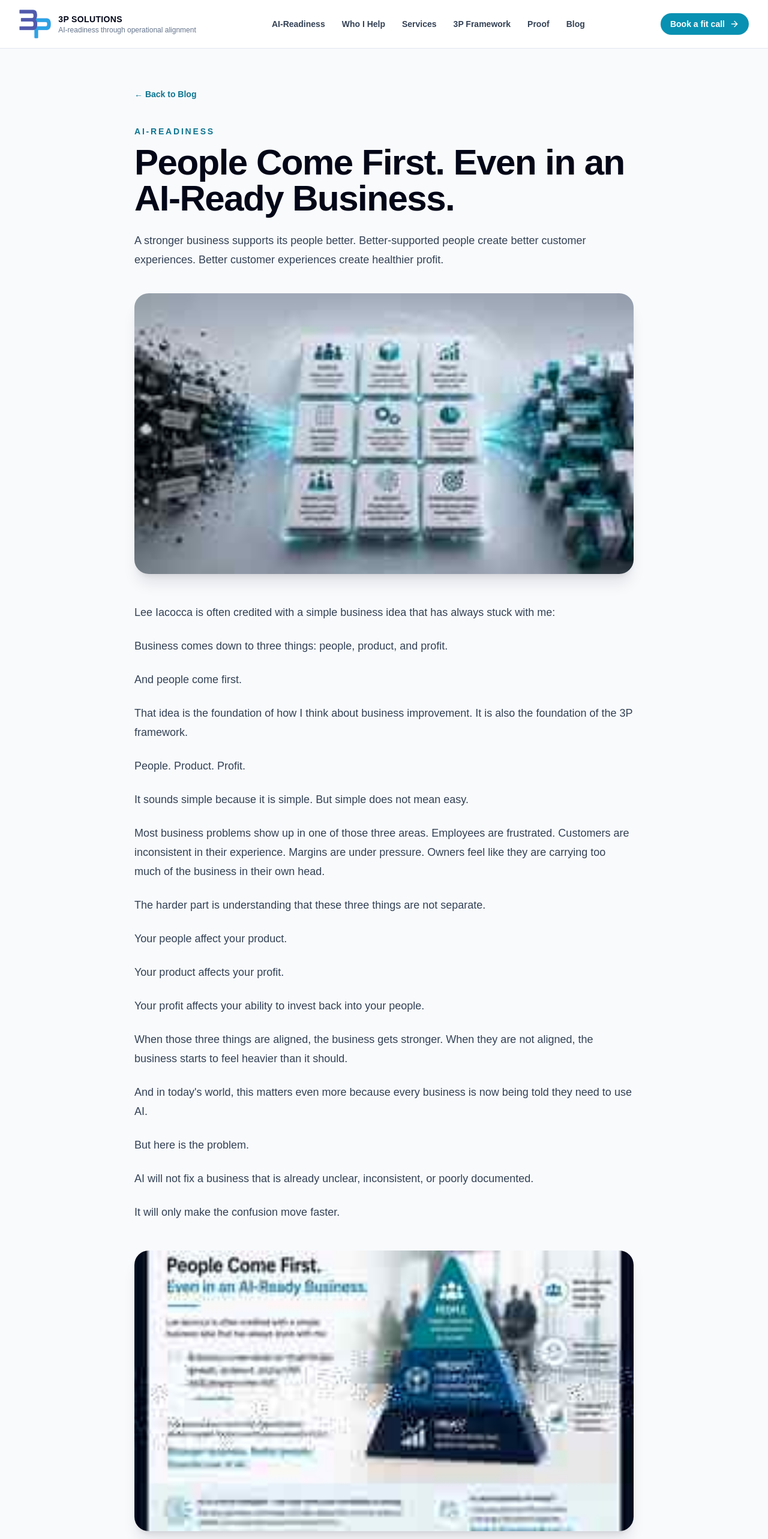
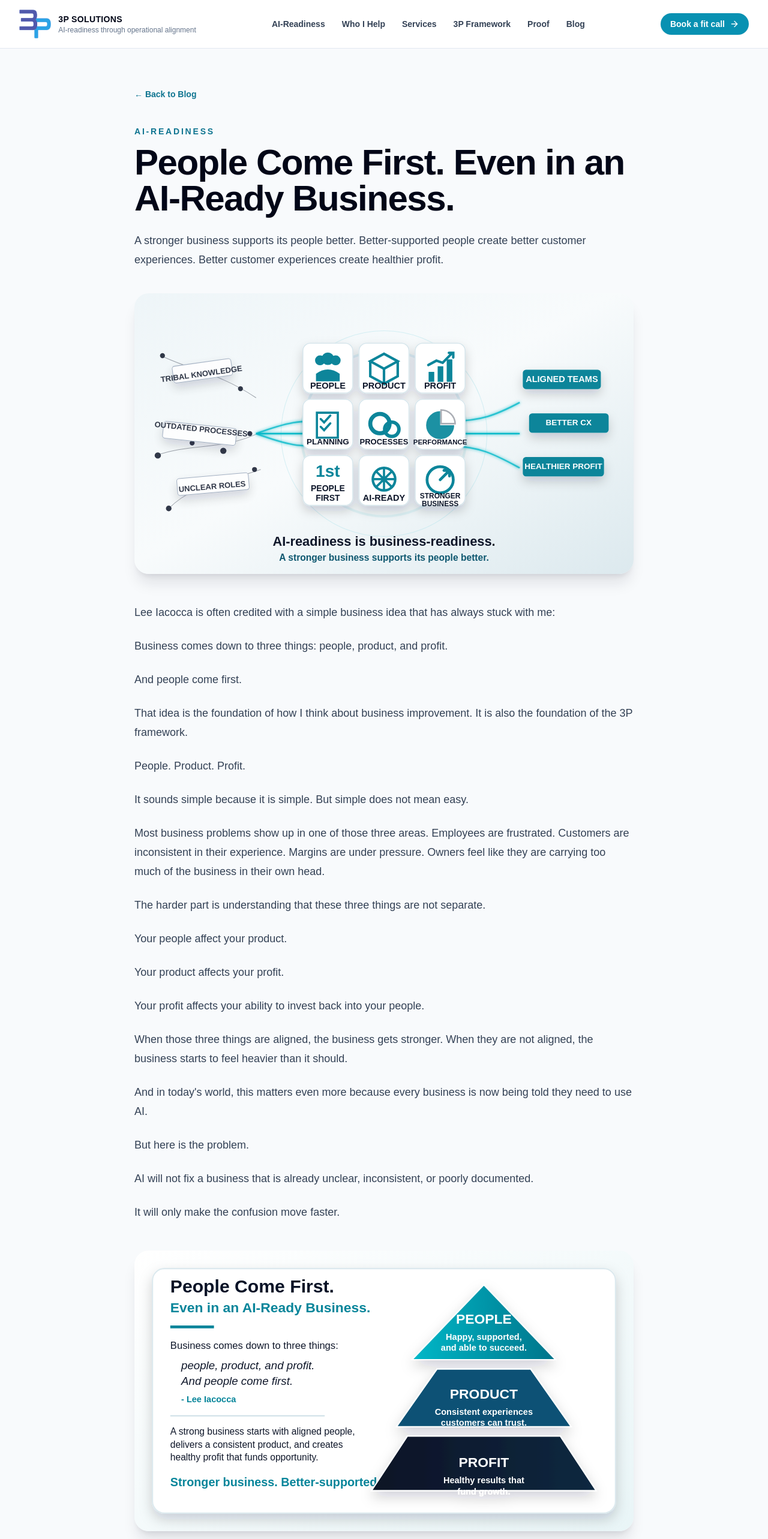
Before and after one commit to brent-prog/3pwebsite, a Next.js app: page /blog/people-first-even-in-an-ai-ready-business in a window 1280 px wide. Shown: the top 2566 px of the page at 60% size. Built offline with nearby package versions, Linux system fonts and the light colour scheme.

Commit message:
Use static people first article images

```diff
--- a/app/blog/people-first-even-in-an-ai-ready-business/page.tsx
+++ b/app/blog/people-first-even-in-an-ai-ready-business/page.tsx
@@ -1,5 +1,4 @@
 import Link from "next/link";
-import heroImage, { inlineImage } from "./heroImage";
 
 export default function ArticlePage() {
   return (
@@ -22,8 +21,8 @@ export default function ArticlePage() {
         </p>
 
         <img
-          src={heroImage}
-          alt="A 3D business alignment graphic showing chaos becoming organized around People, Product, Profit, Planning, Processes, and Performance."
+          src="/blog/people-first-ai-ready-business-hero.svg"
+          alt="A business alignment graphic showing chaos becoming organized around People, Product, Profit, Planning, Processes, and Performance."
           className="mt-10 aspect-video w-full rounded-3xl object-cover shadow-xl shadow-slate-900/10"
         />
 
@@ -69,7 +68,7 @@ export default function ArticlePage() {
           <p>It will only make the confusion move faster.</p>
 
           <img
-            src={inlineImage}
+            src="/blog/people-first-ai-ready-business-inline.svg"
             alt="A 3P business graphic showing People, Product, and Profit as the foundation for stronger business and smarter use of AI."
             className="my-12 aspect-video w-full rounded-3xl object-cover shadow-xl shadow-slate-900/10"
           />
```
